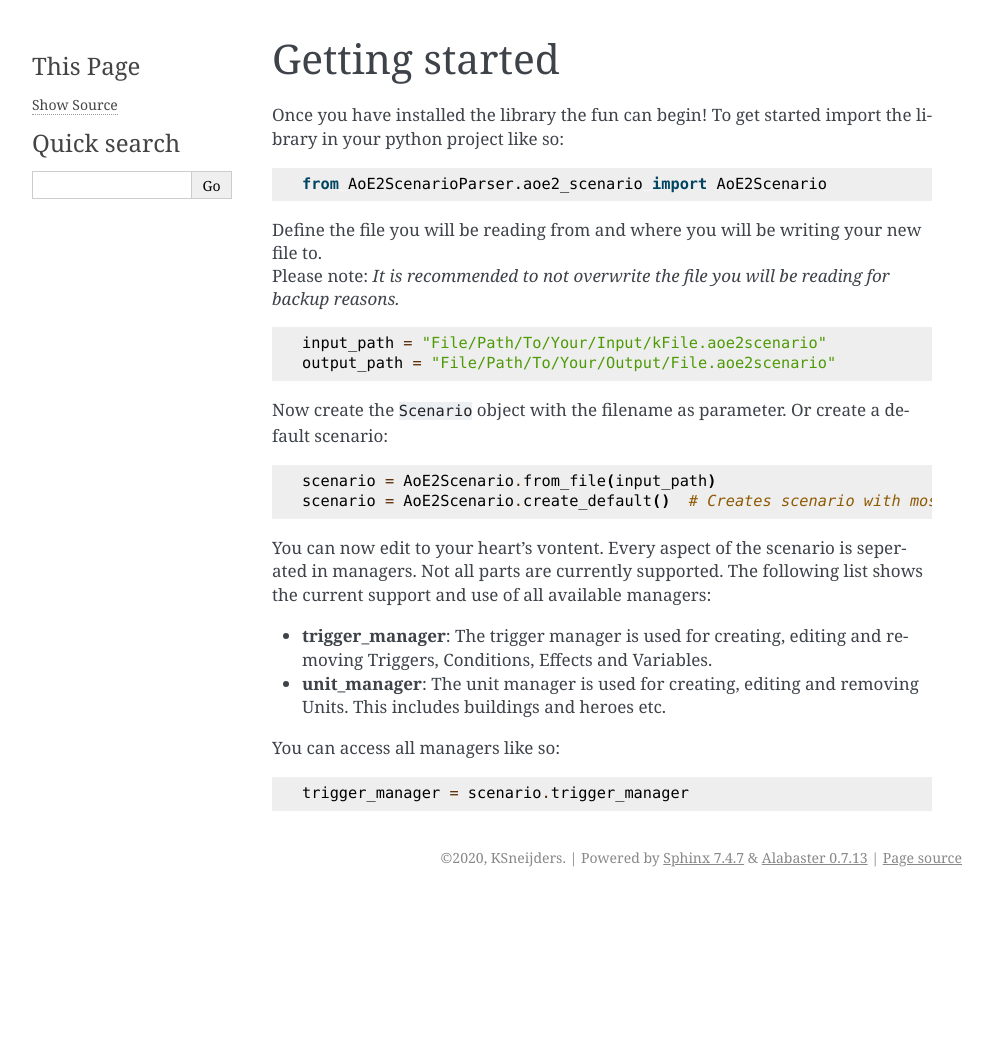
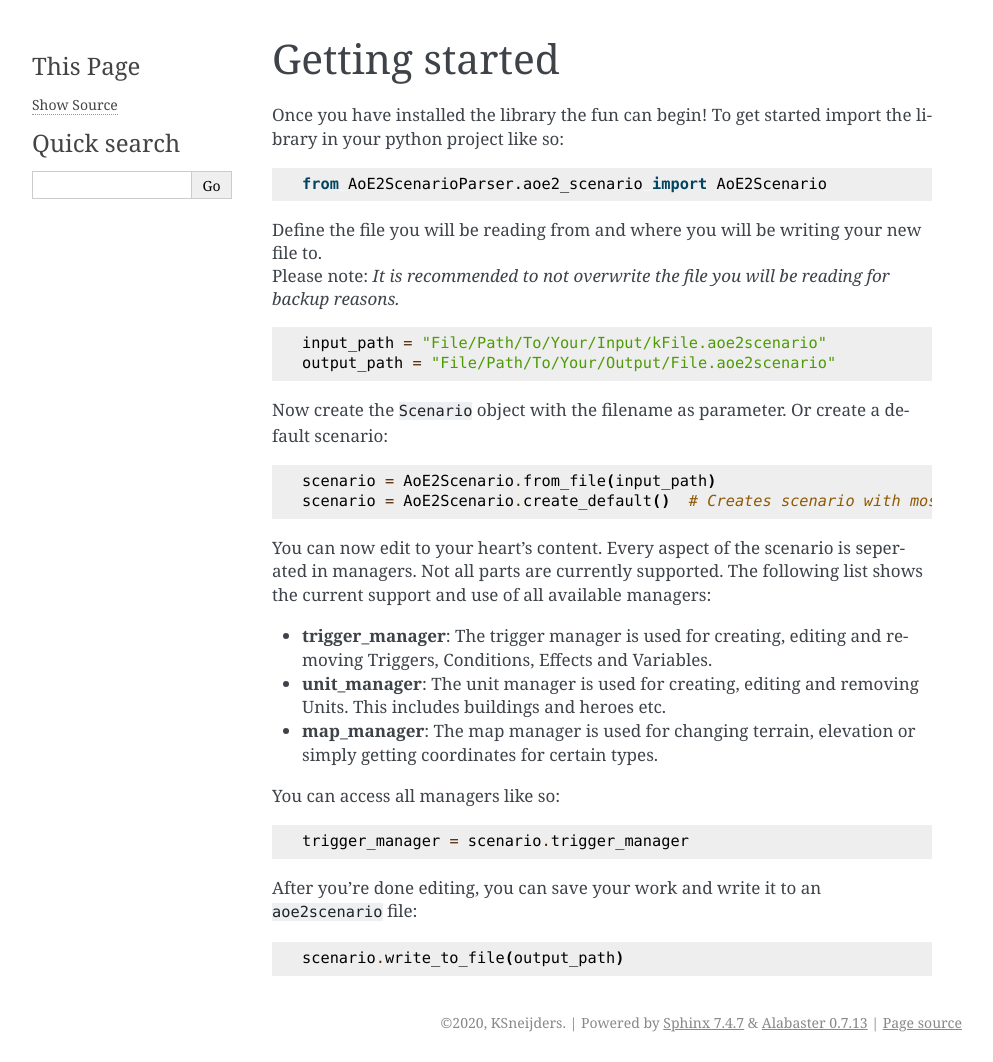
Before and after one commit to KSneijders/AoE2ScenarioParser, a Sphinx documentation site: the page built from docs/source/getting_started.rst, in a window 1280 px wide. Shown: the whole page, without its empty margins (148-1141 px from the left). Built offline with Sphinx 7.4.7, drawn with Linux system fonts in a browser that asks for light colours; before the commit the page ends 900 px from its top, so only the background shows below that.

Commit message:
Fixed some grammer and updated docs

```diff
--- a/docs/source/getting_started.rst
+++ b/docs/source/getting_started.rst
@@ -19,13 +19,18 @@ Now create the ``Scenario`` object with the filename as parameter. Or create a d
     scenario = AoE2Scenario.from_file(input_path)
     scenario = AoE2Scenario.create_default()  # Creates scenario with most recent version
 
-You can now edit to your heart's vontent. Every aspect of the scenario is seperated in managers.
+You can now edit to your heart's content. Every aspect of the scenario is seperated in managers.
 Not all parts are currently supported. The following list shows the current support and use of
 all available managers:
 
 - **trigger_manager**: The trigger manager is used for creating, editing and removing Triggers, Conditions, Effects and Variables.
 - **unit_manager**: The unit manager is used for creating, editing and removing Units. This includes buildings and heroes etc.
+- **map_manager**: The map manager is used for changing terrain, elevation or simply getting coordinates for certain types.
 
 You can access all managers like so::
 
     trigger_manager = scenario.trigger_manager
+
+After you're done editing, you can save your work and write it to an ``aoe2scenario`` file::
+
+    scenario.write_to_file(output_path)
--- a/docs/source/support.rst
+++ b/docs/source/support.rst
@@ -2,6 +2,6 @@ Support
 =======
 
 If you find a bug please report it to the `github issue board`_. If you have any other questions you can ask me
-on Discord or tag me in the `SiegeEngineers` or the `AOE2 Mapmakers & Modding` discord.
+on Discord (MrKirby#5063) or tag me in the `SiegeEngineers` or the `AOE2 Mapmakers & Modding` discord servers.
 
 .. _`github issue board`: https://github.com/KSneijders/AoE2ScenarioParser/issues
```
Also changed, not shown: cheatsheets/UNITS.md (+5 -5 lines).
